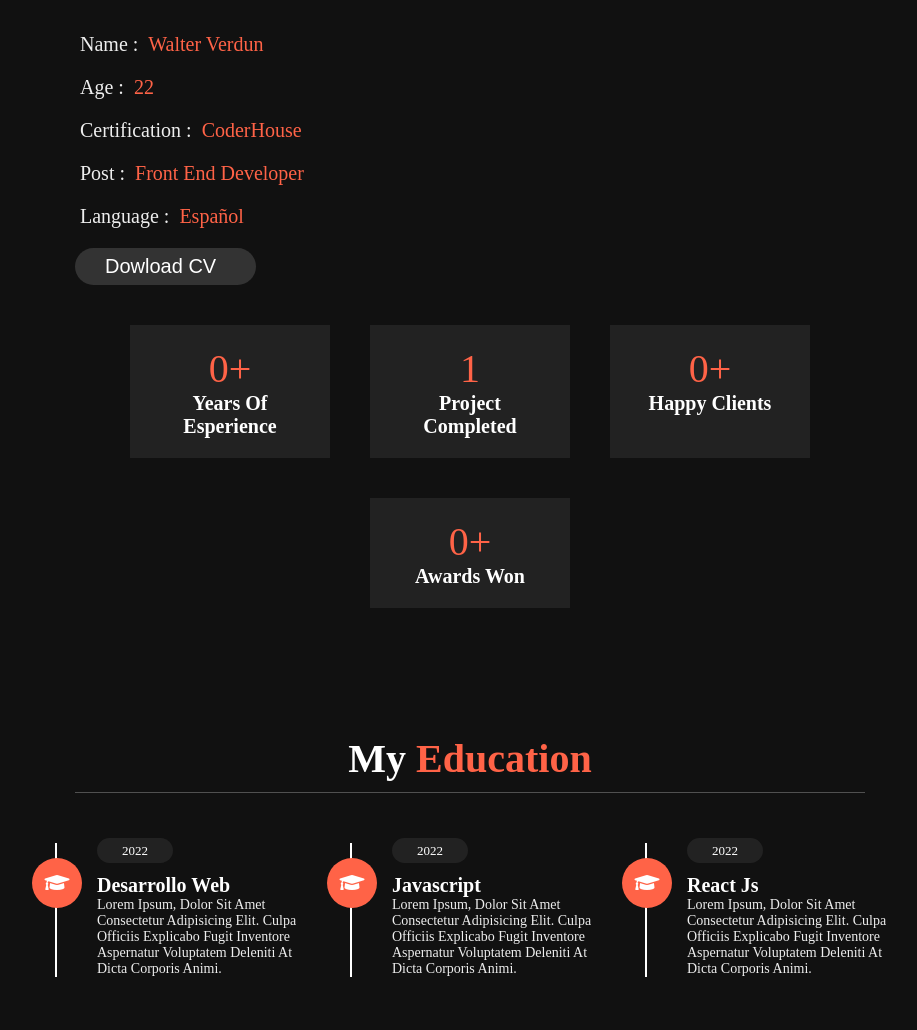
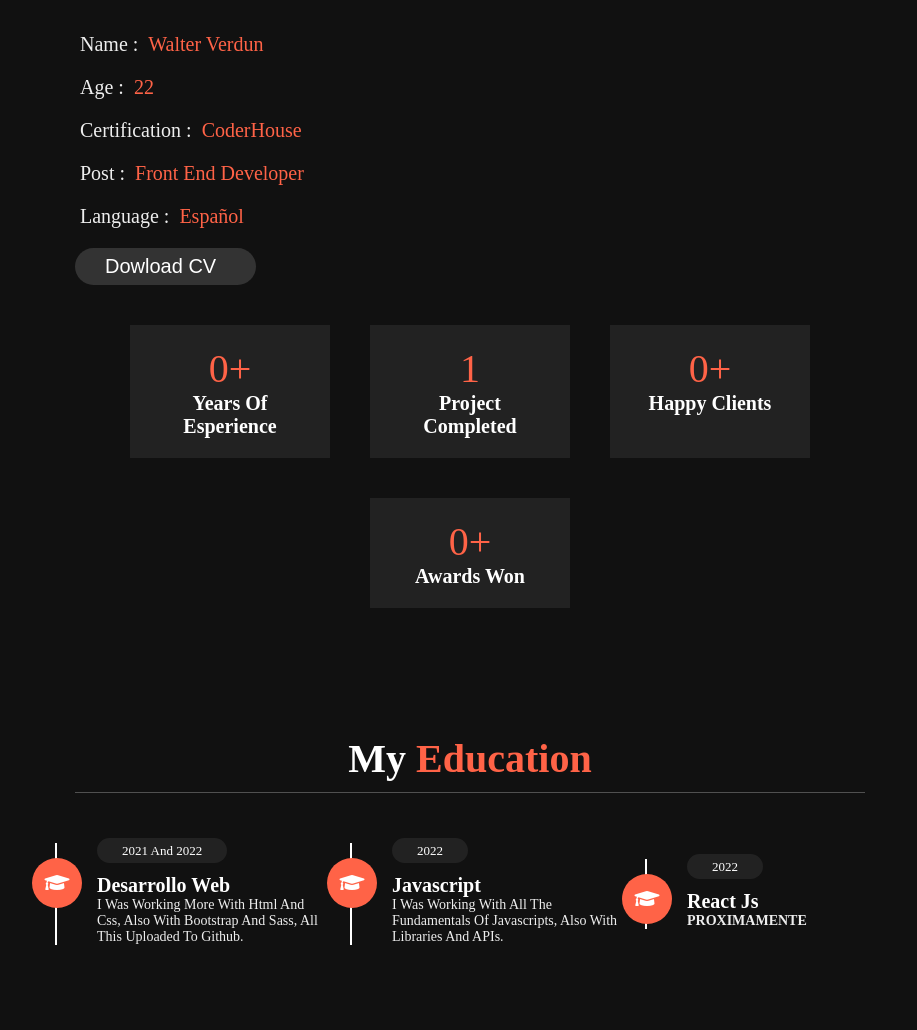
Before and after one commit to walter404/portfolio, a plain HTML site: page index.html in a window 1280 px wide. Shown: the part 885-1915 px from the top of the page, without its empty margins (345-1262 px from the left). Drawn offline with nearby package versions, Linux system fonts and the light colour scheme; some icons are missing; a web font is replaced by a local one.

Commit message:
agregados

```diff
--- a/index.html
+++ b/index.html
@@ -7,7 +7,7 @@
     <meta name="viewport" content="width=device-width, initial-scale=1.0">
     <link rel="stylesheet" href="https://cdnjs.cloudflare.com/ajax/libs/font-awesome/5.15.4/css/all.min.css">
     <link rel="stylesheet" href="./css/estilos.css">
-    <title>Document</title>
+    <title>portfolio</title>
 </head>
 
 <body>
@@ -34,7 +34,7 @@
 
     <section class="home" id="home">
         <h1>I'm <span>walter verdun</span></h1>
-        <p>Lorem ipsum dolor sit amet consectetur, adipisicing elit. Possimus, assumenda!</p>
+        <p>Hi, i'm walter, i'm a front end developer</p>
         <a href="#about"><button class="btn">about me<i class="fas fa-user"></i></button></a>
     </section>
 
@@ -83,24 +83,21 @@
 
             <div class="box">
                 <i class="fas fa-graduation-cap"></i>
-                <span>2022</span>
+                <span>2021 and 2022</span>
                 <h3>Desarrollo Web</h3>
-                <p>Lorem ipsum, dolor sit amet consectetur adipisicing elit. Culpa officiis explicabo fugit inventore
-                    aspernatur voluptatem deleniti at dicta corporis animi.</p>
+                <p>I was working more with html and css, also with bootstrap and sass, all this uploaded to github.</p>
             </div>
             <div class="box">
                 <i class="fas fa-graduation-cap"></i>
                 <span>2022</span>
                 <h3>javascript</h3>
-                <p>Lorem ipsum, dolor sit amet consectetur adipisicing elit. Culpa officiis explicabo fugit inventore
-                    aspernatur voluptatem deleniti at dicta corporis animi.</p>
+                <p>I was working with all the fundamentals of javascripts, also with libraries and APIs.</p>
             </div>
             <div class="box">
                 <i class="fas fa-graduation-cap"></i>
                 <span>2022</span>
                 <h3>React js</h3>
-                <p>Lorem ipsum, dolor sit amet consectetur adipisicing elit. Culpa officiis explicabo fugit inventore
-                    aspernatur voluptatem deleniti at dicta corporis animi.</p>
+                <p><b>PROXIMAMENTE</b></p>
             </div>
 
 
```
